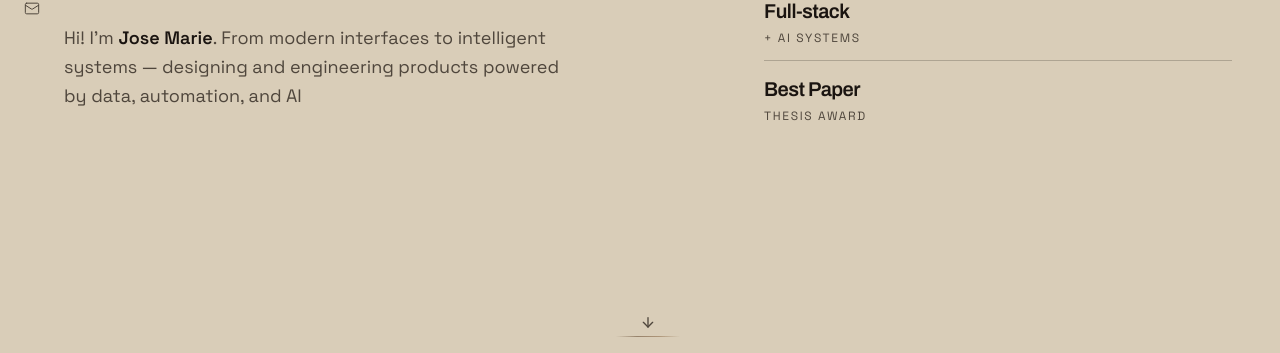
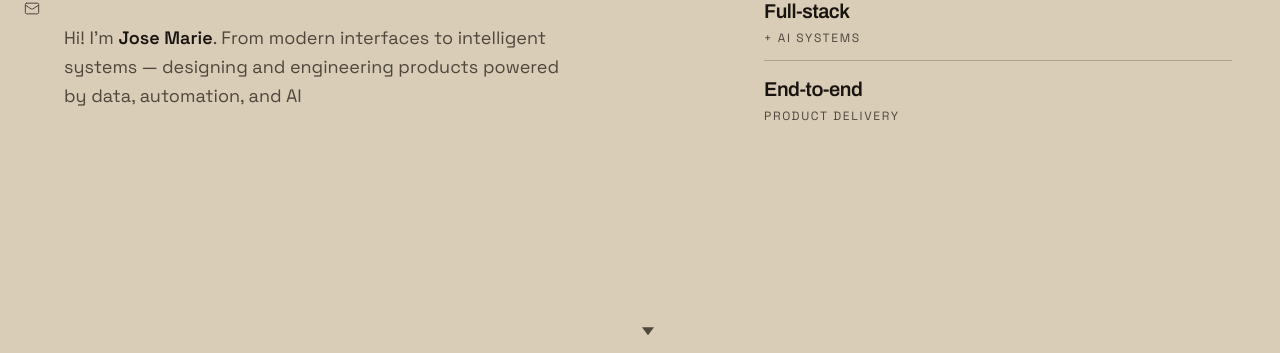
Before and after one commit to KenKenLim07/portfolio, a Next.js app: page / in a window 1280 px wide. Shown: the part 447-800 px from the top of the page. Built offline with nearby package versions, Linux system fonts and the light colour scheme; no server answers.

Commit message:
refractor hero section

```diff
--- a/src/components/HeroSection.tsx
+++ b/src/components/HeroSection.tsx
@@ -160,21 +160,21 @@ function HeroScrollCue({ className }: { className?: string }) {
 
   return (
     <AnimatedItem
-      className={cn(
-        "pointer-events-none flex flex-col items-center gap-1.5",
-        className,
-      )}
+      className={cn("pointer-events-none flex items-center justify-center", className)}
     >
       <motion.div
         animate={prefersReducedMotion ? undefined : { y: [0, 5, 0] }}
         transition={{ duration: 2.2, repeat: Infinity, ease: "easeInOut" }}
+        aria-hidden
       >
-        <ArrowDown className="h-4 w-4 text-muted" aria-hidden />
+        <svg
+          viewBox="0 0 12 8"
+          className="h-3 w-3 text-muted"
+          fill="currentColor"
+        >
+          <path d="M6 8 0 0h12L6 8z" />
+        </svg>
       </motion.div>
-      <div
-        className="h-px w-16 rounded-full bg-[linear-gradient(90deg,transparent,var(--accent-from),var(--accent-to),transparent)] opacity-70"
-        aria-hidden
-      />
     </AnimatedItem>
   );
 }
--- a/src/lib/constants.ts
+++ b/src/lib/constants.ts
@@ -99,9 +99,9 @@ export const HERO_AVAILABILITY = "Open to new projects" as const;
 
 /** Hero metric blocks (large number + label) */
 export const HERO_METRICS = [
-  { value: "3+", label: "Live products" },
+  { value: "7+", label: "Live products" },
   { value: "Full-stack", label: "+ AI systems" },
-  { value: "Best Paper", label: "Thesis award" },
+  { value: "End-to-end", label: "Product delivery" },
 ] as const;
 
 /** @deprecated Use HERO_METRICS */
```
Also changed, not shown: 1 other file (tests, documents, lock files or other folders).
